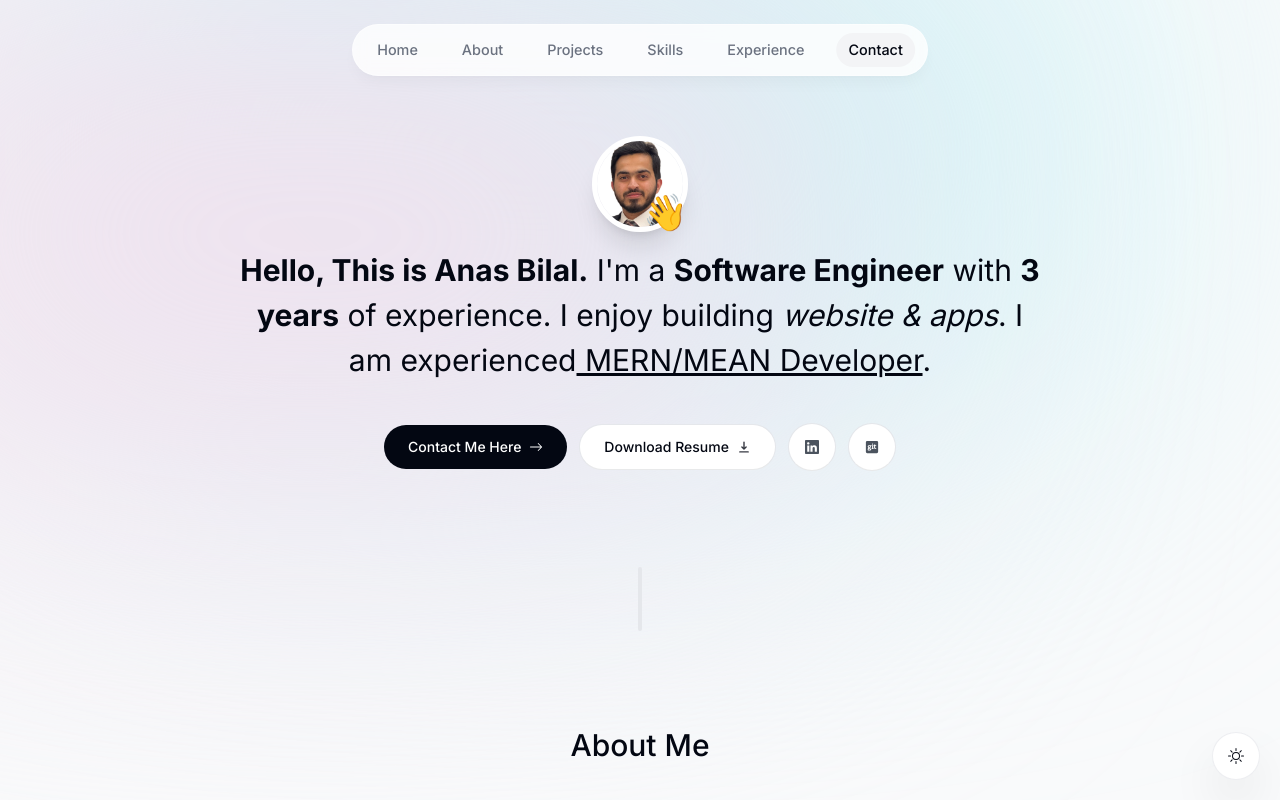
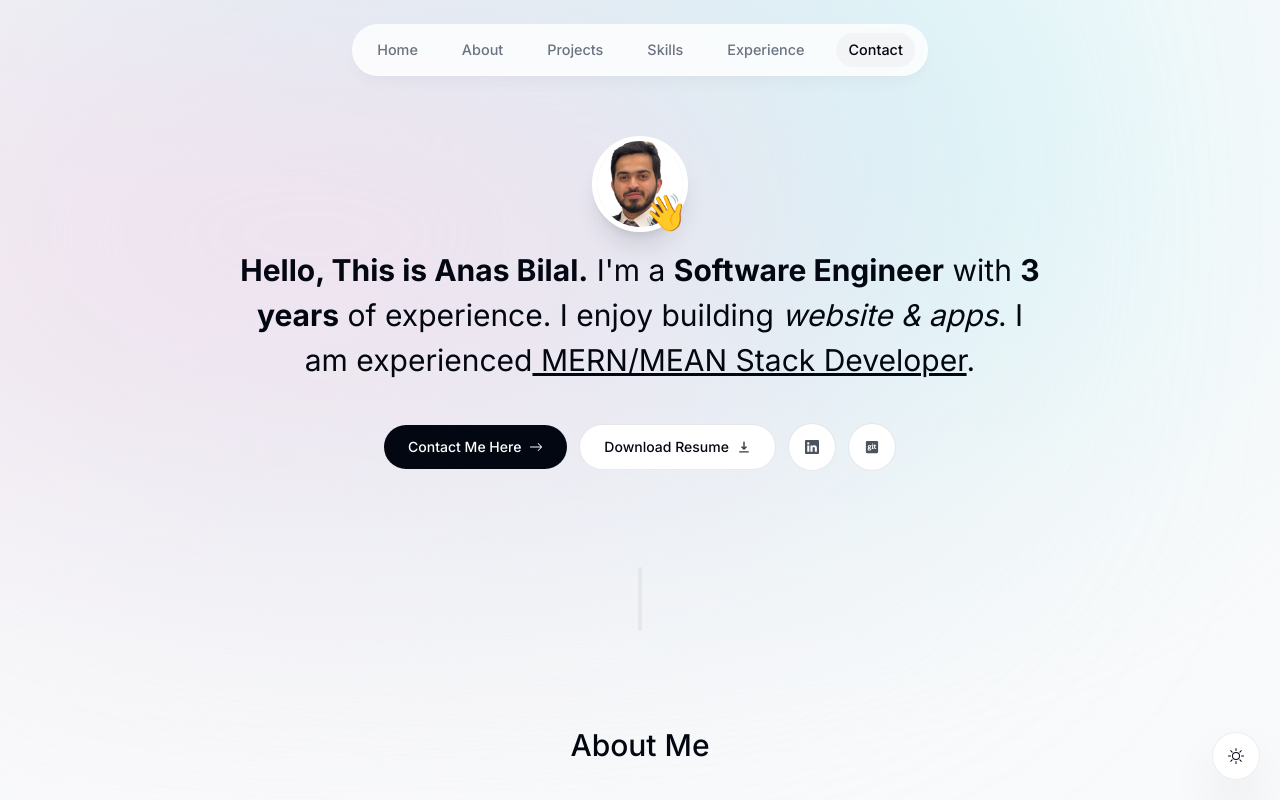
Before and after one commit to AnasBilal123/portfolio-website, a Next.js app: page / in a window 1280 px wide. Shown: the top 800 px of the page. Built offline with nearby package versions, Linux system fonts and the light colour scheme; no server answers.

Commit message:
Changes in Introduction

```diff
--- a/components/Intro.tsx
+++ b/components/Intro.tsx
@@ -65,7 +65,7 @@ export default function Intro() {
         <span className="font-bold">3 years</span> of experience. I enjoy
         building <span className="italic">website & apps</span>. I am
         experienced
-        <span className="underline"> MERN/MEAN Developer</span>.
+        <span className="underline"> MERN/MEAN Stack Developer</span>.
       </motion.h1>
 
       <motion.div
```
